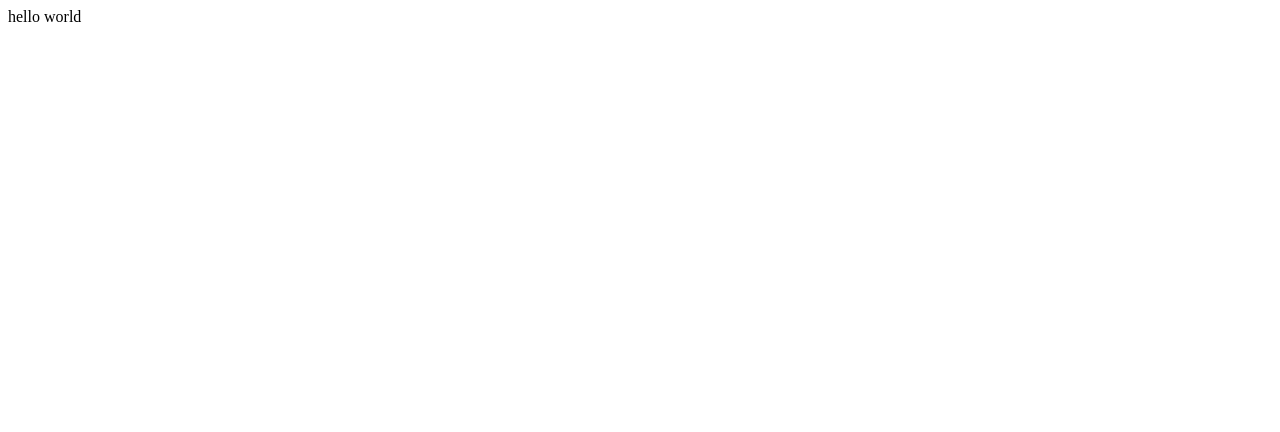
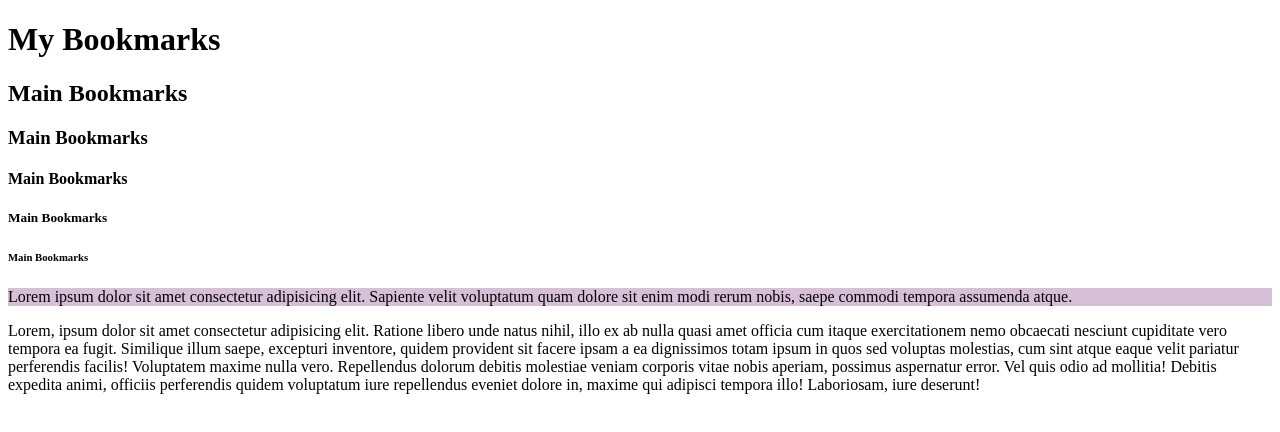
Before and after one commit to Aditya-papade/firstrepo-demo, a plain HTML site: page index.html in a window 1280 px wide. Drawn offline with Linux system fonts and the light colour scheme.

Commit message:
updated list

```diff
--- a/index.html
+++ b/index.html
@@ -1 +1,20 @@
-<p>hello world<p>
+<!DOCTYPE html>
+<html lang="en">
+<head>
+    <meta charset="UTF-8">
+    <meta name="viewport" content="width=device-width, initial-scale=1.0">
+    <title>My Bookmarks-CodeWithHarry</title>
+    <!-- <link rel="stylesheet" href="style.css"> -->
+</head>
+<body>
+    <h1>My Bookmarks</h1>
+    <h2>Main Bookmarks</h2>
+    <h3>Main Bookmarks</h3>
+    <h4>Main Bookmarks</h4>
+    <h5>Main Bookmarks</h5>
+    <h6>Main Bookmarks</h6>
+
+    <p style="background-color:thistle;">Lorem ipsum dolor sit amet consectetur adipisicing elit. Sapiente velit voluptatum quam dolore sit enim modi rerum nobis, saepe commodi tempora assumenda atque.</p>
+    <p>Lorem, ipsum dolor sit amet consectetur adipisicing elit. Ratione libero unde natus nihil, illo ex ab nulla quasi amet officia cum itaque exercitationem nemo obcaecati nesciunt cupiditate vero tempora ea fugit. Similique illum saepe, excepturi inventore, quidem provident sit facere ipsam a ea dignissimos totam ipsum in quos sed voluptas molestias, cum sint atque eaque velit pariatur perferendis facilis! Voluptatem maxime nulla vero. Repellendus dolorum debitis molestiae veniam corporis vitae nobis aperiam, possimus aspernatur error. Vel quis odio ad mollitia! Debitis expedita animi, officiis perferendis quidem voluptatum iure repellendus eveniet dolore in, maxime qui adipisci tempora illo! Laboriosam, iure deserunt!</p>
+</body>
+</html>
```
Also changed, not shown: 1 other file.
